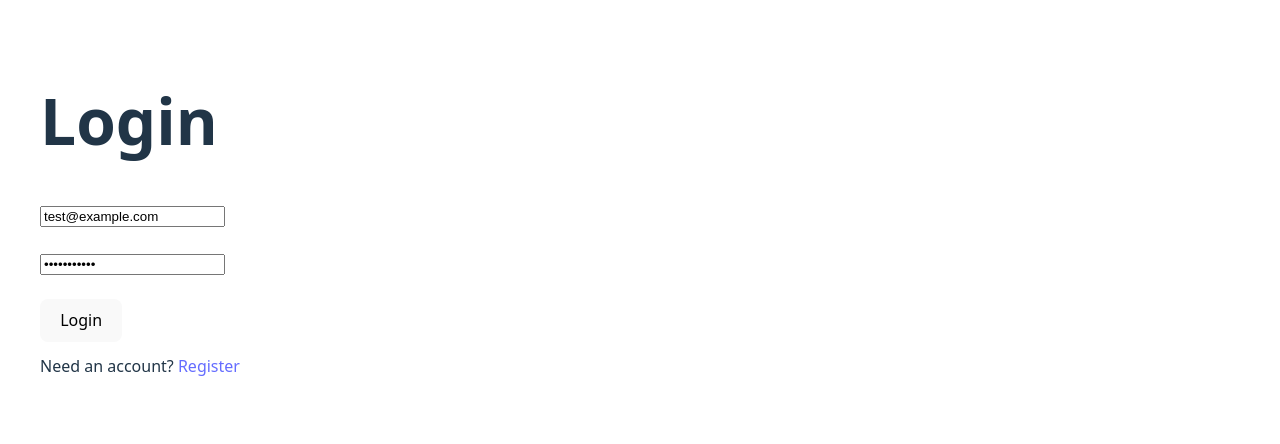
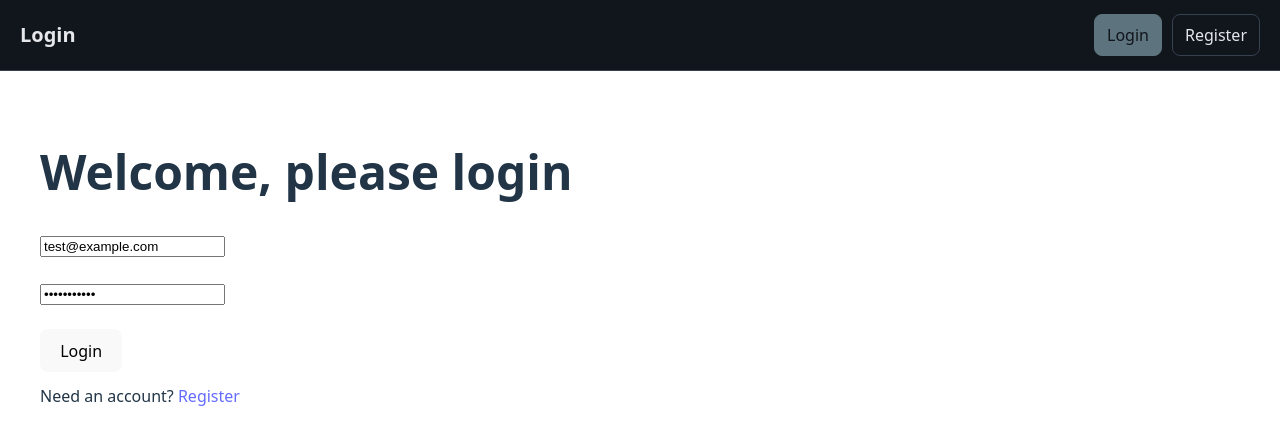
Before and after one commit to LeoTran05/habit-tracker, a React (Vite) app in the folder client/: page /login in a window 1280 px wide. Shown: the top 444 px of the page. Built offline with nearby package versions, Linux system fonts and the light colour scheme.

Commit message:
feat: added top black bar to register and login page for unified ui

```diff
--- a/client/src/App.jsx
+++ b/client/src/App.jsx
@@ -17,7 +17,39 @@ import "./App.css";
 function pageTitle(pathname) {
   if (pathname.startsWith("/dashboard")) return "Dashboard";
   if (pathname.startsWith("/archived")) return "Archived";
+  if (pathname.startsWith("/login")) return "Login";
+  if (pathname.startsWith("/register")) return "Register";
   return "App";
+}
+
+function AuthLayout() {
+  const location = useLocation();
+
+  return (
+    <div className="app-shell">
+      <header className="top-header">
+        <div className="header-title">{pageTitle(location.pathname)}</div>
+        <nav className="header-nav">
+          <NavLink
+            to="/login"
+            className={({ isActive }) => `nav-tab ${isActive ? "active" : ""}`}
+          >
+            Login
+          </NavLink>
+          <NavLink
+            to="/register"
+            className={({ isActive }) => `nav-tab ${isActive ? "active" : ""}`}
+          >
+            Register
+          </NavLink>
+        </nav>
+      </header>
+
+      <main className="page-content">
+        <Outlet />
+      </main>
+    </div>
+  );
 }
 
 function ProtectedLayout() {
@@ -70,8 +102,10 @@ export default function App() {
   return (
     <BrowserRouter>
       <Routes>
-        <Route path="/login" element={<LoginPage />} />
-        <Route path="/register" element={<RegisterPage />} />
+        <Route element={<AuthLayout />}>
+          <Route path="/login" element={<LoginPage />} />
+          <Route path="/register" element={<RegisterPage />} />
+        </Route>
 
         <Route element={<ProtectedLayout />}>
           <Route path="/dashboard" element={<DashboardPage />} />
--- a/client/src/index.css
+++ b/client/src/index.css
@@ -34,7 +34,7 @@ body {
 }
 
 h1 {
-  font-size: 4em;
+  font-size: 3em;
   line-height: 1.2;
 }
 
--- a/client/src/pages/LoginPage.jsx
+++ b/client/src/pages/LoginPage.jsx
@@ -21,7 +21,7 @@ export default function LoginPage() {
 
   return (
     <div style={{ padding: 40 }}>
-      <h1>Login</h1>
+      <h1>Welcome, please login</h1>
       <form onSubmit={handleLogin}>
         <input
           value={email}
--- a/client/src/pages/RegisterPage.jsx
+++ b/client/src/pages/RegisterPage.jsx
@@ -26,7 +26,7 @@ export default function RegisterPage() {
 
   return (
     <div style={{ padding: 40 }}>
-      <h1>Register</h1>
+      <h1>Create an account</h1>
       <form onSubmit={handleRegister}>
         <input
           value={email}
```
